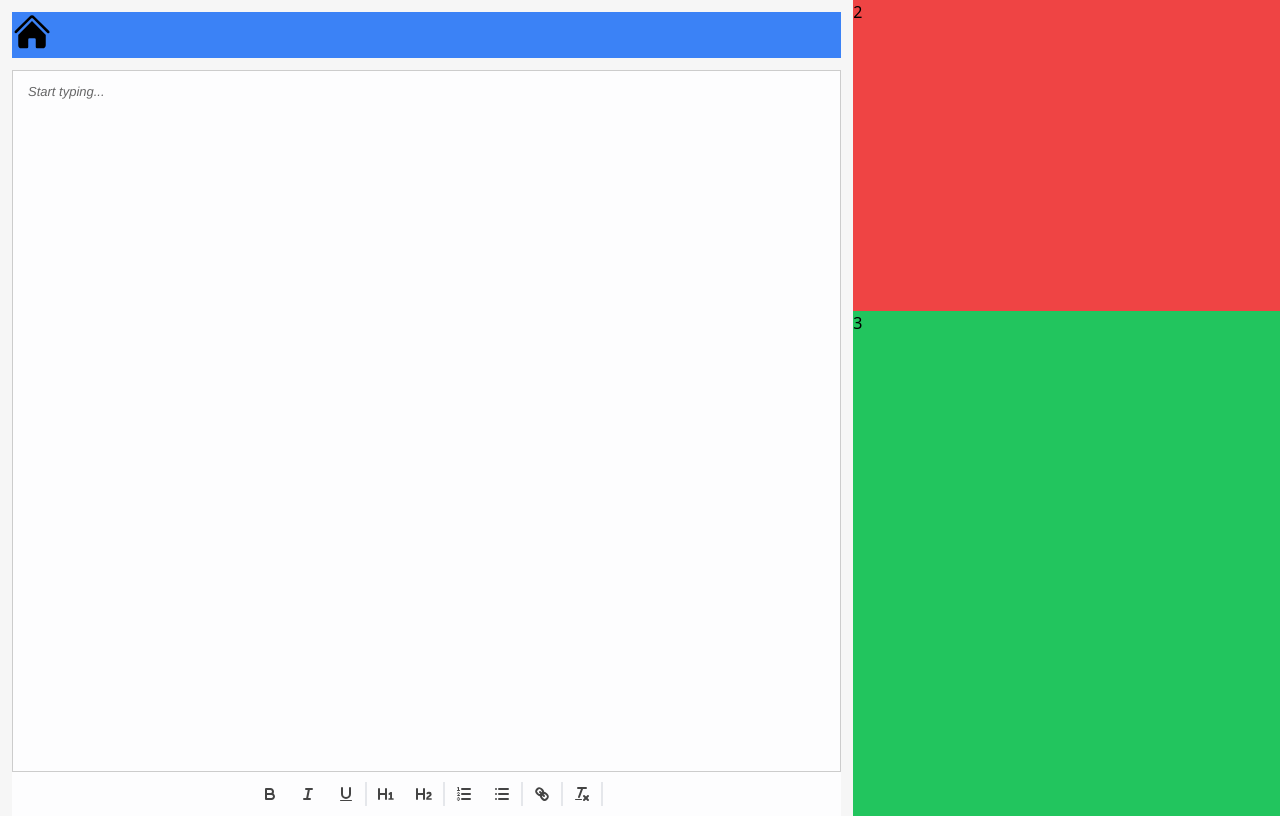
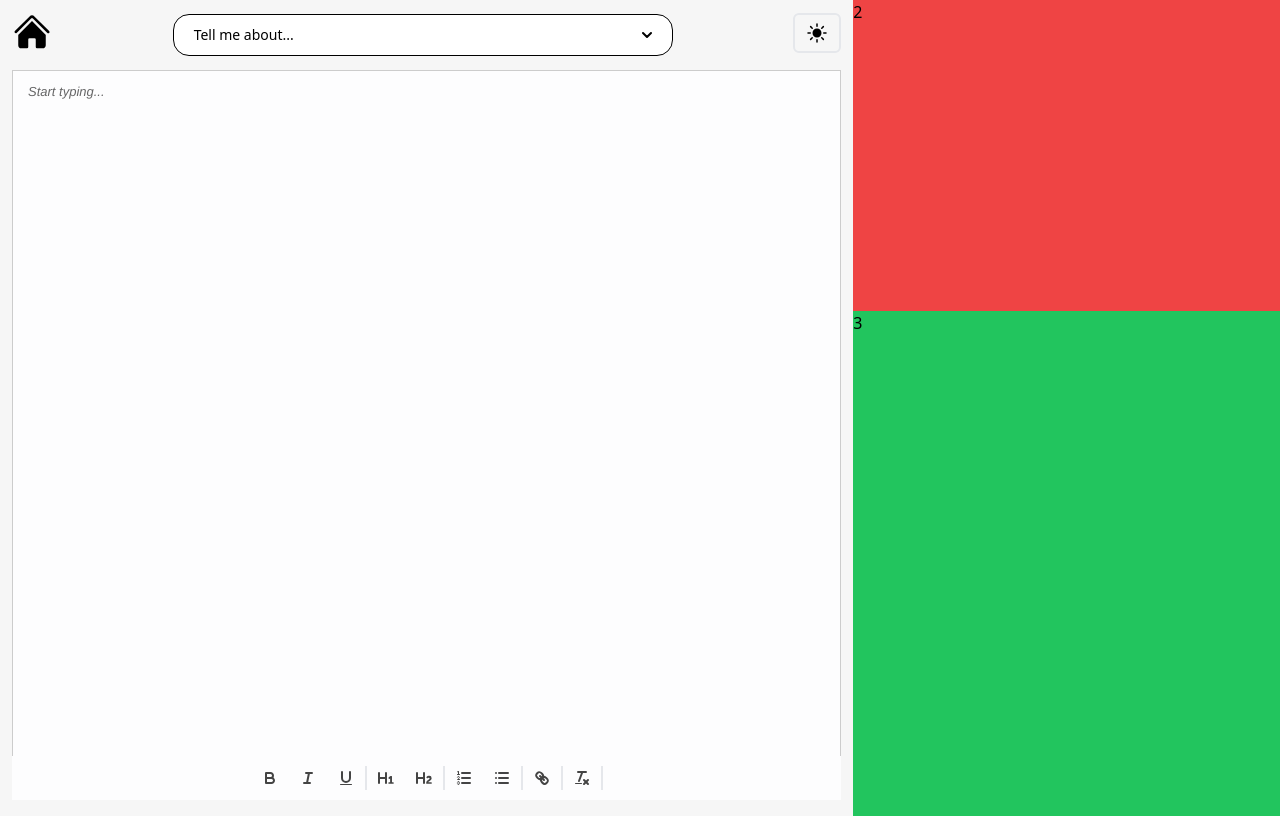
Before and after one commit to mahadaziz/JourneyAI, a Next.js app in the folder src/frontend/front-end/: page /dashboard in a window 1280 px wide. Built offline with nearby package versions, Linux system fonts and the light colour scheme.

Commit message:
Fixed theme provider, added OptionsMenu and created EditorPlacholder component.

```diff
--- a/src/frontend/front-end/src/app/(main)/dashboard/page.jsx
+++ b/src/frontend/front-end/src/app/(main)/dashboard/page.jsx
@@ -1,23 +1,35 @@
 import TextBox from "../../../components/TextBox"
+import OptionsMenu from "../../../components/OptionsMenu"
 import { HomeIcon } from '@heroicons/react/24/solid'
+import ThemeSwitcher from "../../../components/ThemeSwitcher"
+import '../../../app/globals.css'
 
 export default function page() {
     return (
-    <div className="grid grid-cols-3 w-screen min-h-screen bg-[#F6F6F6]">
+    <div className="grid grid-cols-3 w-screen min-h-screen bg-[#F6F6F6] transition-colors duration-200 ease-in dark:bg-black">
         {/* <!-- This is the first item at the top-left corner spanning 2 columns --> /} */}
-        <div className="bg-blue-500 row-span-1 col-span-2 m-3">
+        <div className=" row-span-1 col-span-2 m-3">
             {/* put the home icon and drop down menu here */}
-            <div>
-                {/* Home icon */}
-                <button>
-                    <HomeIcon className="w-10 h-10"/>
-                </button>
+            <div className="flex flex-row justify-between items-center">
+                <a href="/homepage">
+                    <button>
+                        <HomeIcon className="w-10 h-10 delayAnimation"/>
+                    </button>
+                </a>
+                {/* DropDown Menu */}
+                <div className="flex flex-grow justify-center delayAnimation z-10">
+                    <OptionsMenu/>
+                </div>
+
+                <div>
+                    <ThemeSwitcher/>
+                </div>
             </div>
         </div>
         <div className="bg-red-500 row-span-2 col-span-1">2</div>
 
         {/* <!-- TextBox should span the entire height minus the first row and span all columns --> /} */}
-        <TextBox className="col-span-2 row-span-full pl-3 pr-3"/>
+        <TextBox className="col-span-2 row-span-3 pl-3 pr-3"/>
 
         {/* <!-- These two divs are placed on the right side, each occupying a single column and multiple rows --> */}
         <div className="bg-green-500 row-span-2 col-span-1">3</div>
--- a/src/frontend/front-end/src/app/(main)/homepage/page.jsx
+++ b/src/frontend/front-end/src/app/(main)/homepage/page.jsx
@@ -1,7 +1,9 @@
+import ThemeSwitcher from "../../../components/ThemeSwitcher"
+
 export default function page() {
   return (
-   <div>
-    Homepage
+   <div className="bg-white dark:bg-black">
+    <ThemeSwitcher/>
    </div>
   )
 }
--- a/src/frontend/front-end/src/app/globals.css
+++ b/src/frontend/front-end/src/app/globals.css
@@ -81,10 +81,6 @@ input:-webkit-autofill {
   display: flex;
   flex-direction: column;
   border: none;
-  animation: fadeIn 1s ease forwards;
-  animation-delay: 1s; /* Delay the start of the animation by 2 seconds */
-  visibility: hidden; /* Start with toolbar hidden */
-  opacity: 0; /* Start with toolbar fully transparent */
 }
 
 #toolbar {
@@ -94,11 +90,9 @@ input:-webkit-autofill {
   flex-wrap: wrap;         /* Allow items to wrap onto the next line */
   padding: 10px 0 10px 0;         /* Add some padding at the top and bottom */
   border:none;
-  animation: fadeIn 1s ease forwards;
-  animation-delay: 1s; /* Delay the start of the animation by 2 seconds */
-  visibility: hidden; /* Start with toolbar hidden */
-  opacity: 0; /* Start with toolbar fully transparent */
   background: #FDFDFE;
+  bottom:0;
+  position: sticky;
 
 }
 
@@ -106,6 +100,12 @@ input:-webkit-autofill {
   margin: 0 5px; /* Add some margin around buttons for spacing */
 }
 
+.delayAnimation {
+  animation: fadeIn 1s ease forwards;
+  animation-delay: 1s; /* Delay the start of the animation by 2 seconds */
+  visibility: hidden; /* Start with toolbar hidden */
+  opacity: 0; /* Start with toolbar fully transparent */
+}
 @keyframes fadeIn {
   from {
     visibility: hidden;
@@ -116,3 +116,139 @@ input:-webkit-autofill {
     opacity: 1;
   }
 }
+
+/* spinning loader css  */
+.loader {
+  color: black;
+  font-size: 10px;
+  width: 1em;
+  height: 1em;
+  border-radius: 50%;
+  position: relative;
+  text-indent: -9999em;
+  animation: mulShdSpin 1.3s infinite linear;
+  transform: translateZ(0);
+}
+
+@keyframes mulShdSpin {
+  0%,
+  100% {
+    box-shadow: 0 -3em 0 0.2em,
+    2em -2em 0 0em, 3em 0 0 -1em,
+    2em 2em 0 -1em, 0 3em 0 -1em,
+    -2em 2em 0 -1em, -3em 0 0 -1em,
+    -2em -2em 0 0;
+  }
+  12.5% {
+    box-shadow: 0 -3em 0 0, 2em -2em 0 0.2em,
+    3em 0 0 0, 2em 2em 0 -1em, 0 3em 0 -1em,
+    -2em 2em 0 -1em, -3em 0 0 -1em,
+    -2em -2em 0 -1em;
+  }
+  25% {
+    box-shadow: 0 -3em 0 -0.5em,
+    2em -2em 0 0, 3em 0 0 0.2em,
+    2em 2em 0 0, 0 3em 0 -1em,
+    -2em 2em 0 -1em, -3em 0 0 -1em,
+    -2em -2em 0 -1em;
+  }
+  37.5% {
+    box-shadow: 0 -3em 0 -1em, 2em -2em 0 -1em,
+     3em 0em 0 0, 2em 2em 0 0.2em, 0 3em 0 0em,
+     -2em 2em 0 -1em, -3em 0em 0 -1em, -2em -2em 0 -1em;
+  }
+  50% {
+    box-shadow: 0 -3em 0 -1em, 2em -2em 0 -1em,
+     3em 0 0 -1em, 2em 2em 0 0em, 0 3em 0 0.2em,
+     -2em 2em 0 0, -3em 0em 0 -1em, -2em -2em 0 -1em;
+  }
+  62.5% {
+    box-shadow: 0 -3em 0 -1em, 2em -2em 0 -1em,
+     3em 0 0 -1em, 2em 2em 0 -1em, 0 3em 0 0,
+     -2em 2em 0 0.2em, -3em 0 0 0, -2em -2em 0 -1em;
+  }
+  75% {
+    box-shadow: 0em -3em 0 -1em, 2em -2em 0 -1em,
+    3em 0em 0 -1em, 2em 2em 0 -1em, 0 3em 0 -1em,
+    -2em 2em 0 0, -3em 0em 0 0.2em, -2em -2em 0 0;
+  }
+  87.5% {
+    box-shadow: 0em -3em 0 0, 2em -2em 0 -1em,
+    3em 0 0 -1em, 2em 2em 0 -1em, 0 3em 0 -1em,
+    -2em 2em 0 0, -3em 0em 0 0, -2em -2em 0 0.2em;
+  }
+}
+
+/* Dark mode styles for your custom class */
+@layer utilities {
+  .dark .ql-editor {
+    color:white;
+    background-color: rgb(40, 40, 40);
+    border: white 2px solid;
+  }
+
+  .dark .ql-container.ql-snow {
+    min-height: 100%;
+    flex: 1;
+    display: flex;
+    flex-direction: column;
+  }
+}
+
+
+
+/* .ql-editor {
+  min-height: 700px;
+  max-height: 100%;
+  color:black;
+  background: #FDFDFE;
+  padding-bottom: 20px;
+} */
+
+/* Style the scrollbar thumb (the part that you drag) */
+/* .ql-editor::-webkit-scrollbar-thumb {
+  background-color: #c1c1c1;
+  border-radius: 10px;
+  border: 3px solid #f4f4f4;
+} */
+
+/* Style the scrollbar itself (width, color etc.) */
+/* .ql-editor::-webkit-scrollbar {
+  width: 8px;
+  background-color: #f4f4f4;
+} */
+
+/* Optionally, style the scrollbar for hovering */
+/* .ql-editor::-webkit-scrollbar-thumb:hover {
+  background-color: #a0a0a0;
+} */
+
+/* .ql-formats button {
+    margin-right: 2px;
+  } */
+
+/* .ql-container.ql-snow {
+  min-height: 100%;
+  flex: 1;
+  display: flex;
+  flex-direction: column;
+  border: none;
+
+} */
+
+/* #toolbar {
+  display: flex;
+  justify-content: center;
+  align-items: center;
+  flex-wrap: wrap;
+  padding: 10px 0 10px 0;
+  border:none;
+  background: #FDFDFE;
+  bottom:0;
+  position: sticky;
+
+}
+
+#toolbar button {
+  margin: 0 5px;
+} */
--- /dev/null
+++ b/src/frontend/front-end/src/components/EditorPlaceholder.jsx
@@ -0,0 +1,14 @@
+'use client';
+import '../app/globals.css'
+
+const EditorPlaceholder = () => {
+    return (
+        <div className="editor-placeholder" style={{ height: '700px', position: 'relative' }}>
+            <div style={{ position: 'absolute', top: '50%', left: '50%', transform: 'translate(-50%, -50%)' }}>
+                <span className="loader"></span>
+            </div>
+        </div>
+    );
+};
+
+export default EditorPlaceholder;
--- a/src/frontend/front-end/src/components/OptionsMenu.jsx
+++ b/src/frontend/front-end/src/components/OptionsMenu.jsx
@@ -1,7 +1,43 @@
+'use client';
+import React, { useState } from 'react';
+
+
 const OptionsMenu = () => {
-    <div>
-        Tell Me about
-    </div>
+    // State to keep track of whether the dropdown is open
+    const [isOpen, setIsOpen] = useState(false);
+
+    // Function to toggle the dropdown state
+    const toggleDropdown = () => setIsOpen(!isOpen);
+
+    return (
+        <div className="relative">
+            <button onClick={toggleDropdown}
+                id="dropdownDefaultButton"
+                data-dropdown-toggle="dropdown" className="relative text-black bg-white hover:bg-gray-100 focus:outline-none
+                font-medium rounded-2xl text-sm px-5 py-2.5 border border-black text-center inline-flex items-center
+                w-auto min-w-0 sm:min-w-[300px] md:min-w-[400px] lg:min-w-[500px]"
+
+                type="button">
+                Tell me about...
+                <svg className="w-2.5 h-2.5 ms-auto" aria-hidden="true" xmlns="http://www.w3.org/2000/svg" fill="none" viewBox="0 0 10 6">
+                <path stroke="currentColor" strokeLinecap="round" strokeLinejoin="round" strokeWidth="2" d="m1 1 4 4 4-4"/>
+                </svg>
+            </button>
+            <div className={`z-10 ${isOpen ? '' : 'hidden'} absolute bg-white divide-y divide-gray-100 rounded-lg shadow w-full dark:bg-gray-700`}>
+                <ul className="py-2 text-sm text-gray-700 dark:text-gray-200" aria-labelledby="dropdownDefaultButton">
+                <li>
+                    <a href="#" className="block px-4 py-2 hover:bg-gray-100 dark:hover:bg-gray-600 dark:hover:text-white">Emissions</a>
+                </li>
+                <li>
+                    <a href="#" className="block px-4 py-2 hover:bg-gray-100 dark:hover:bg-gray-600 dark:hover:text-white">Idk1</a>
+                </li>
+                <li>
+                    <a href="#" className="block px-4 py-2 hover:bg-gray-100 dark:hover:bg-gray-600 dark:hover:text-white">Idk2</a>
+                </li>
+                </ul>
+            </div>
+        </div>
+    );
 
 }
 
--- a/src/frontend/front-end/src/components/TextBox.jsx
+++ b/src/frontend/front-end/src/components/TextBox.jsx
@@ -3,18 +3,19 @@ import React, { useState, useEffect, useRef } from 'react';
 import dynamic from 'next/dynamic';
 import 'react-quill/dist/quill.snow.css';
 import '../app/globals.css'
+import EditorPlaceholder from './EditorPlaceholder';
 
 const ReactQuill = dynamic(
     () => import('react-quill'),
     {
       ssr: false, // This line is important. It's what prevents server-side render
-      loading: () => <p>Loading...</p>, // Optional loading component
+      // loading: () => <p className='text-black'>Loading...</p>, // Optional loading component
+      loading: () => <EditorPlaceholder/>
     }
   );
 
   const TextBox = () => {
     const [value, setValue] = useState('');
-    const quillRef = useRef(null); // Ref to get the Quill instance
 
     // Implement undo and redo functions
     const undoChange = () => {
@@ -26,7 +27,6 @@ const ReactQuill = dynamic(
       const editor = quillRef.current.getEditor();
       editor.history.redo();
     };
-
     const formats = [
       'bold',
       'italic',
@@ -39,10 +39,9 @@ const ReactQuill = dynamic(
     ];
 
   return (
-    <div className="row-span-3 col-span-2 pl-3 pr-3">
+    <div className="row-span-3 col-span-2 pl-3 pr-3 delayAnimation">
       {/* Quill Editor */}
-      <ReactQuill className=''
-        ref={quillRef}
+      <ReactQuill className="delayAnimation"
         theme="snow"
         value={value}
         onChange={setValue}
@@ -54,7 +53,7 @@ const ReactQuill = dynamic(
 
       />
       {/* Custom Toolbar */}
-      <div id="toolbar">
+      <div id="toolbar" className="delayAnimation">
         {/* Bold, Italic, and Underline buttons */}
         <div className='toolbar-group border-r-2'>
           <button className="ql-bold" title="Bold" ></button>
--- /dev/null
+++ b/src/frontend/front-end/src/components/ThemeSwitcher.jsx
@@ -0,0 +1,34 @@
+"use client";
+
+import {useTheme} from "next-themes";
+import { useEffect, useState } from "react";
+import { MoonIcon, SunIcon } from '@heroicons/react/24/solid';
+
+const ThemeSwitcher = () => {
+  const [mounted, setMounted] = useState(false)
+  const { theme, setTheme } = useTheme()
+
+  useEffect(() => {
+    setMounted(true)
+  }, [])
+
+  if(!mounted) return null
+
+  return (
+    <div>
+        <button
+            type="button"
+            onClick={() => setTheme(theme === "dark" ? "light" : "dark")}
+            className={`border-2 rounded-md h-10`}
+        >
+        {theme === "light" ? (
+            <MoonIcon className="h-6 w-11  cursor-pointer stroke-1" aria-hidden="true" /> // Moon icon
+        ) : (
+            <SunIcon className="h-6 w-11  cursor-pointer stroke-1" aria-hidden="true" /> // Sun icon
+        )}
+        </button>
+    </div>
+  )
+};
+
+export default ThemeSwitcher;
--- a/src/frontend/front-end/tailwind.config.js
+++ b/src/frontend/front-end/tailwind.config.js
@@ -5,7 +5,7 @@ module.exports = {
     './src/components/**/*.{js,ts,jsx,tsx,mdx}',
     './src/app/**/*.{js,ts,jsx,tsx,mdx}',
   ],
-  darkMode: ["class"],
+  darkMode: "class",
   theme: {
     extend: {
       colors: {
```
